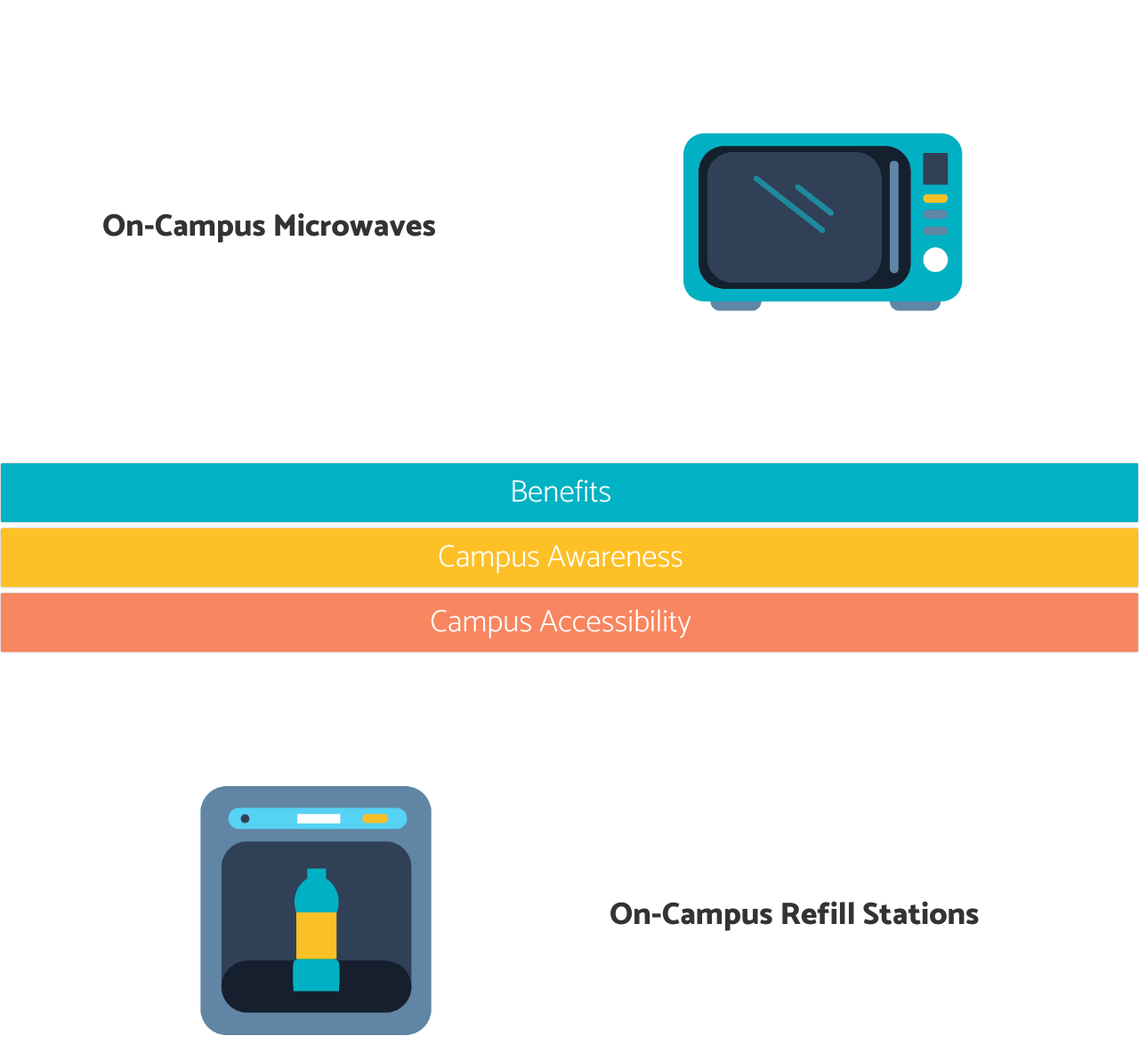
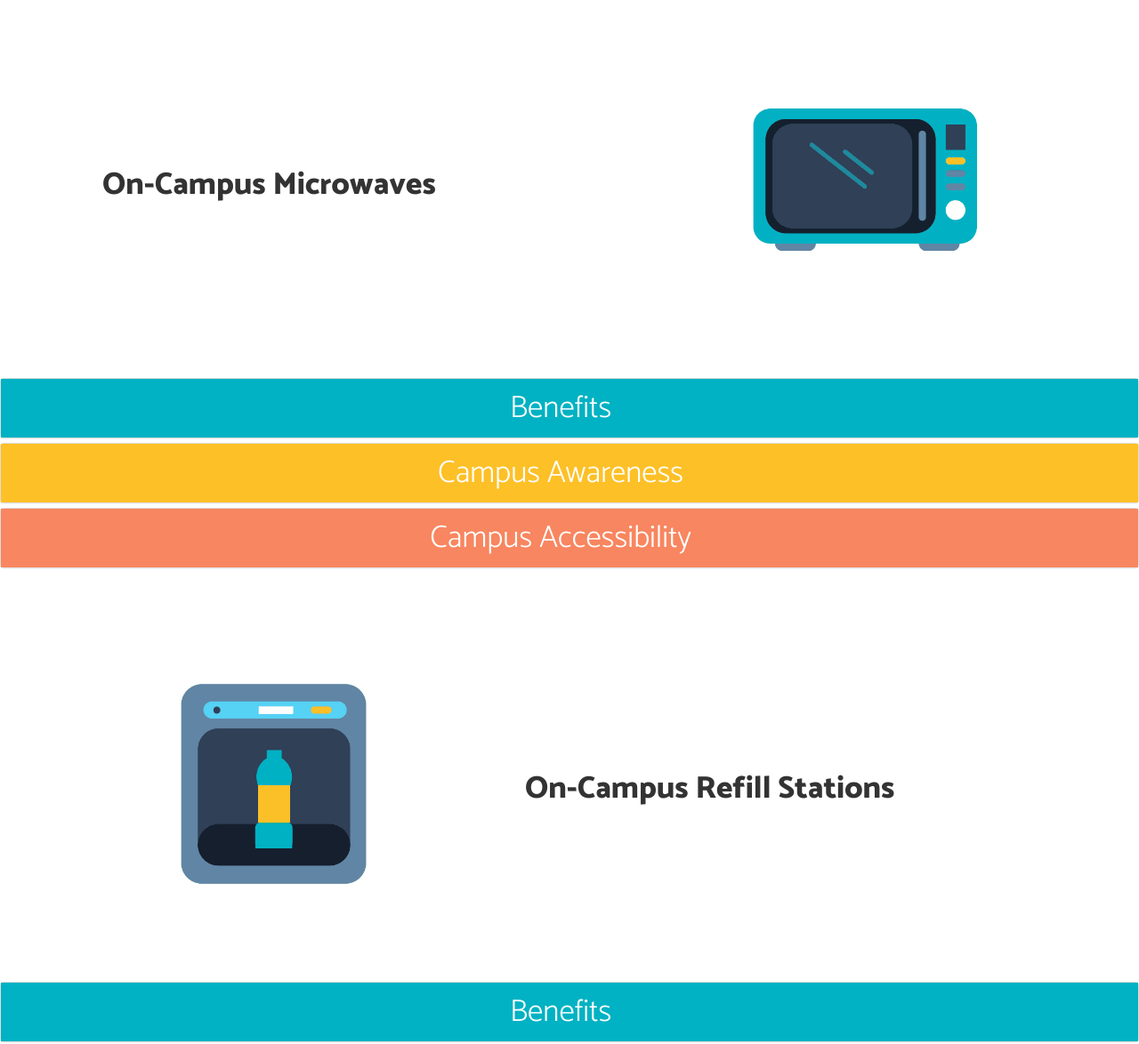
Before and after one commit to shalandy/micro-refill.github.io, a website: page index.html in a window 1280 px wide. Shown: the part 20-1194 px from the top of the page at 89% size. Drawn offline with nearby package versions, Linux system fonts and the light colour scheme.

Commit message:
larger headr smaller gif

```diff
--- a/index.html
+++ b/index.html
@@ -55,12 +55,12 @@
     <section>
       <div class="container">
         <div class="row align-items-center">
-          <div class="col-lg-6 order-lg-2">
+          <div class="col-lg-5 order-lg-2">
             <div class="p-5">
               <img class="img-fluid" src="img/microwave_hand.gif" alt="">
             </div>
           </div>
-          <div class="col-lg-6 order-lg-1">
+          <div class="col-lg-7 order-lg-1">
             <div class="p-5">
               <h2 class="display-4">On-Campus Microwaves</h2>
             </div>
@@ -173,12 +173,12 @@
 <section>
   <div class="container">
     <div class="row align-items-center">
-      <div class="col-lg-6 order-lg-1">
+      <div class="col-lg-5 order-lg-1">
         <div class="p-5">
           <img class="img-fluid" src="img/refill_on.gif" alt="">
         </div>
       </div>
-      <div class="col-lg-6 order-lg-2">
+      <div class="col-lg-7 order-lg-2">
         <div class="p-5">
           <h2 class="display-4">On-Campus Refill Stations</h2>
         </div>
```
